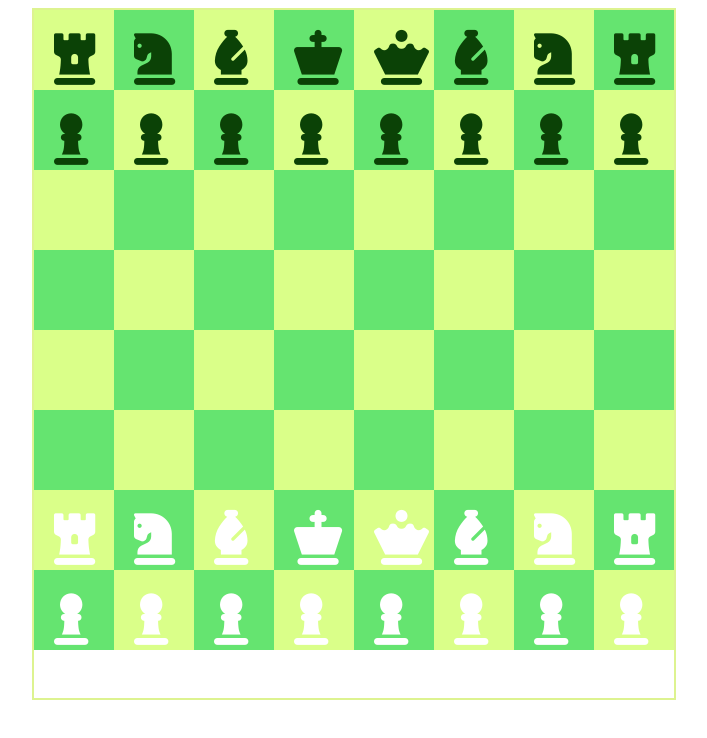
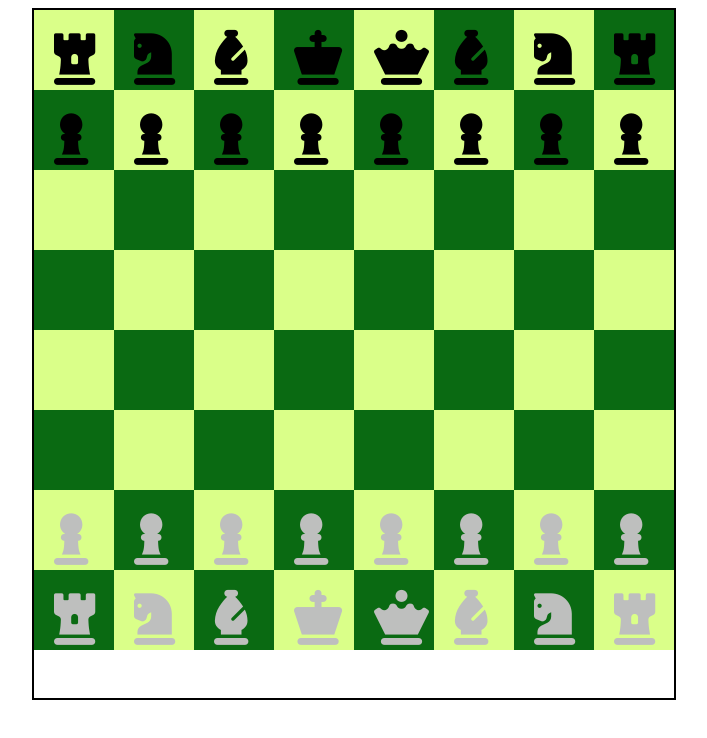
Before and after one commit to Azi-mx/CSS-Lectures, a plain HTML site: page CSS/Lecture-4/float.html in a window 1280 px wide. Shown: the whole page, without its empty margins (286-993 px from the left). Drawn offline with Linux system fonts and the light colour scheme.

Commit message:
changes made for perfection

```diff
--- a/CSS/Lecture-4/float.css
+++ b/CSS/Lecture-4/float.css
@@ -1,7 +1,7 @@
 .container{
     height: 86vh;
     width: 640px;
-    border:2px solid rgb(221, 243, 144);
+    border:2px solid rgba(0, 0, 0);
     margin: auto;
 }
 .black{
@@ -15,7 +15,7 @@
     border: 1px soild black;
     height: 80px;
     width: 80px;
-    background-color: rgb(101, 228, 112);
+    background-color: rgba(10, 106, 18,1);
     float: left;
 }
 
@@ -25,11 +25,11 @@
 
 .up{
     /*display: inline;*/
-    color: rgb(11, 66, 6);
+    color: rgba(0, 0, 0,1);
     padding: 20px 20px;
  }
 .down{
-    color: rgb(255, 255, 255);
+    color: rgba(190, 191, 190,1);
     padding: 20px 20px;
     box-shadow: inset;
  }
--- a/CSS/Lecture-4/float.html
+++ b/CSS/Lecture-4/float.html
@@ -65,15 +65,8 @@
             <div class="white"></div>
             <div class="black"></div>
 
-            <div class="black"><i class='fas down fa-chess-rook'></i></div>
-            <div class="white"><i class='fas down fa-chess-knight'></i></div>
-            <div class="black"><i class='fas down fa-chess-bishop'></i></div>
-            <div class="white"><i class='fas down fa-chess-king'></i></div>
-            <div class="black"><i class='fas down fa-chess-queen'></i></div>
-            <div class="white"><i class='fas down fa-chess-bishop'></i></div>
-            <div class="black"><i class='fas down fa-chess-knight'></i></div>
-            <div class="white"><i class='fas down fa-chess-rook'></i></div>
 
+            <div class="black"><i class='fas down fa-chess-pawn'></i></div>
             <div class="white"><i class='fas down fa-chess-pawn'></i></div>
             <div class="black"><i class='fas down fa-chess-pawn'></i></div>
             <div class="white"><i class='fas down fa-chess-pawn'></i></div>
@@ -81,7 +74,15 @@
             <div class="white"><i class='fas down fa-chess-pawn'></i></div>
             <div class="black"><i class='fas down fa-chess-pawn'></i></div>
             <div class="white"><i class='fas down fa-chess-pawn'></i></div>
-            <div class="black"><i class='fas down fa-chess-pawn'></i></div>
+
+            <div class="white"><i class='fas down fa-chess-rook'></i></div>
+            <div class="black"><i class='fas down fa-chess-knight'></i></div>
+            <div class="white"><i class='fas down fa-chess-bishop'></i></div>
+            <div class="black"><i class='fas down fa-chess-king'></i></div>
+            <div class="white"><i class='fas down fa-chess-queen'></i></div>
+            <div class="black"><i class='fas down fa-chess-bishop'></i></div>
+            <div class="white"><i class='fas down fa-chess-knight'></i></div>
+            <div class="black"><i class='fas down fa-chess-rook'></i></div>
         </div>
     </div>
 </body>
```
